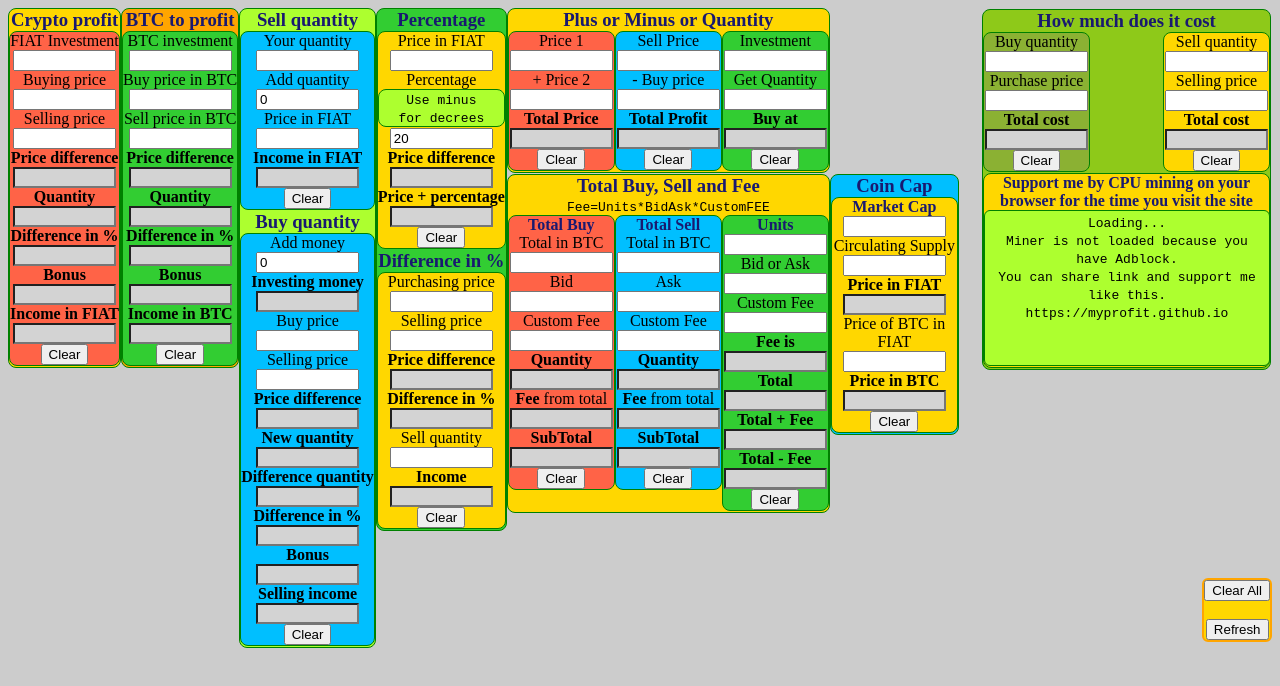
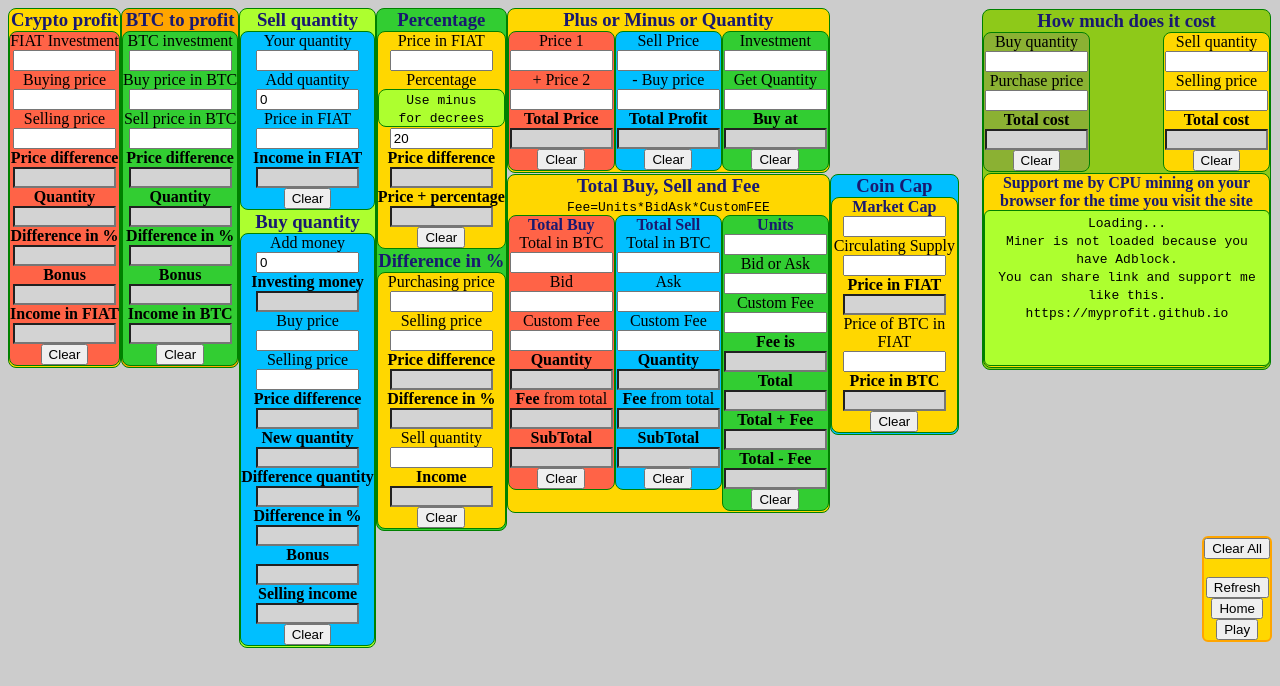
Before and after one commit to myprofit/myprofit.github.io, a plain HTML site: page index.html in a window 1280 px wide. Drawn offline with Linux system fonts and the light colour scheme.

Commit message:
Update index.html

```diff
--- a/index.html
+++ b/index.html
@@ -630,12 +630,17 @@ $(document).ready(function(){
             <b>Price in BTC<input id="FEET1" value="" style="width: 95px" type="text"></b>
             <input value="Clear" onclick="clearContent7()" type="button"> </buy></div>
       </fee></div>
-    <bt id="bton" style="position:fixed; bottom:150px; right:0;"> <input value="Clear All"
+<bt id="bton" style="position:fixed; bottom:150px; right:0;">
+<input value="Clear All"
 onclick="clearContent0(),clearContent1(),clearContent21(),clearContent22(),clearContent31(),
-	 clearContent32(),clearContent41(),clearContent42(),clearContent43(),clearContent51(),
-	 clearContent52(),clearContent61(),clearContent62(),clearContent63(),clearContent7()"
+clearContent32(),clearContent41(),clearContent42(),clearContent43(),clearContent51(),
+clearContent52(),clearContent61(),clearContent62(),clearContent63(),clearContent7()"
 type="button"><br>
-      <br>
-      <input value="Refresh" onclick="window.location.reload()" type="button"></bt>
+  <br>
+  <input value="Refresh" onclick="window.location.reload()" type="button">
+  <br>
+  <input type="button" value="Home" onclick="window.location.href='https://myprofit.github.io/'" /><br>
+  <input type="button" value="Play" onclick="window.location.href='https://myprofit.github.io/play.html'" />
+</bt>
   </body>
 </html>
```
